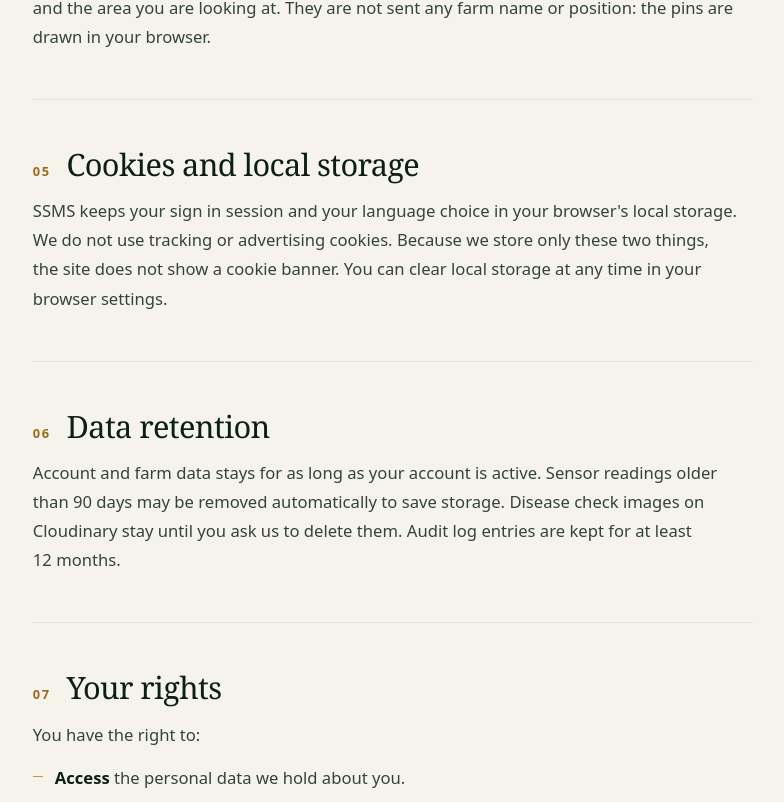
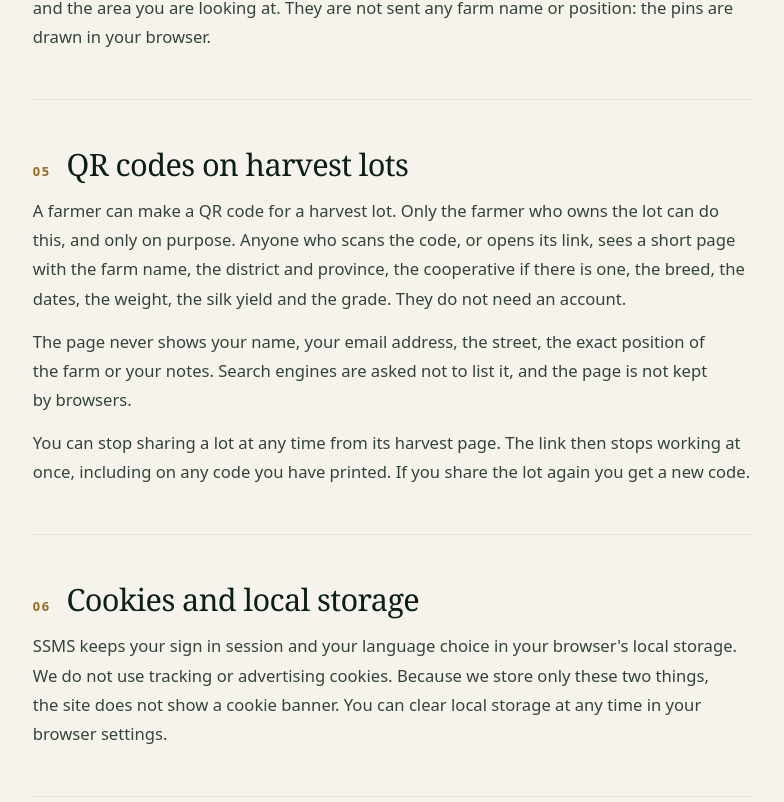
Before and after one commit to tuyisengeaurele/ssms_django, a React (Vite) app in the folder frontend/: page /privacy in a window 1280 px wide. Shown: the part 1995-2797 px from the top of the page, without its empty margins (417-1201 px from the left). Built offline with nearby package versions, Linux system fonts and the light colour scheme; no server answers.

Commit message:
Explain QR codes on harvest lots in the privacy policy

```diff
--- a/frontend/src/pages/PrivacyPolicyPage.tsx
+++ b/frontend/src/pages/PrivacyPolicyPage.tsx
@@ -50,6 +50,22 @@ const sections: LegalSection[] = [
       <p>
         Supervisors can see the farms of their cooperative on a map, and the SSMS team can see them all. The map pictures come from OpenStreetMap. When you open the map, your browser asks OpenStreetMap's servers for those pictures, so they can see your IP address and the area you are looking at. They are not sent any farm name or position: the pins are drawn in your browser.
       </p>
+    ),
+  },
+  {
+    title: 'QR codes on harvest lots',
+    body: (
+      <>
+        <p>
+          A farmer can make a QR code for a harvest lot. Only the farmer who owns the lot can do this, and only on purpose. Anyone who scans the code, or opens its link, sees a short page with the farm name, the district and province, the cooperative if there is one, the breed, the dates, the weight, the silk yield and the grade. They do not need an account.
+        </p>
+        <p>
+          The page never shows your name, your email address, the street, the exact position of the farm or your notes. Search engines are asked not to list it, and the page is not kept by browsers.
+        </p>
+        <p>
+          You can stop sharing a lot at any time from its harvest page. The link then stops working at once, including on any code you have printed. If you share the lot again you get a new code.
+        </p>
+      </>
     ),
   },
   {
```
Also changed, not shown: 1 other file (tests, documents, lock files or other folders).
